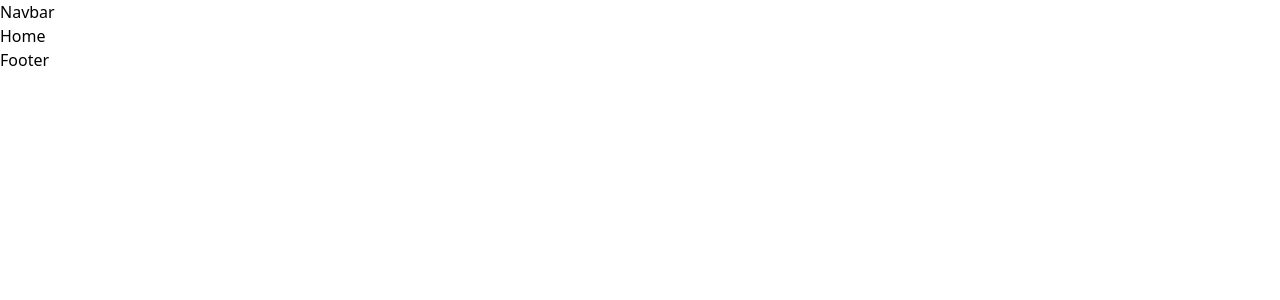
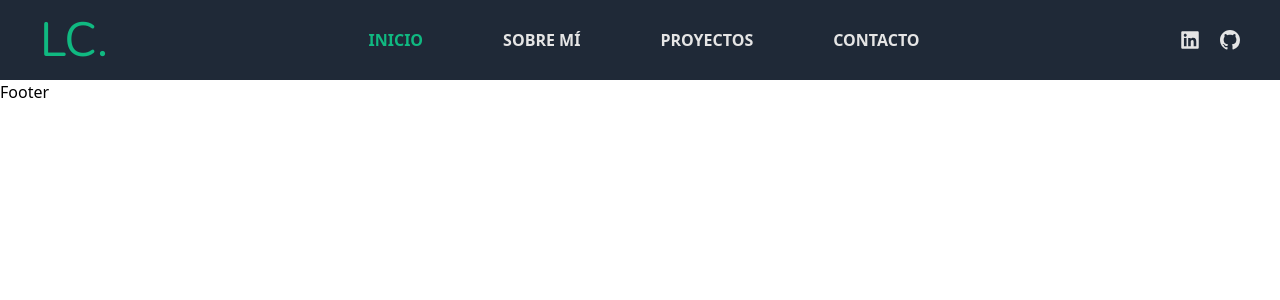
Before and after one commit to ElCabal/PortfolioWeb, a React (Vite) app: page / in a window 1280 px wide. Shown: the top 300 px of the page. Built offline with nearby package versions, Linux system fonts and the light colour scheme.

Commit message:
navbar funcionalidad

```diff
--- a/index.html
+++ b/index.html
@@ -1,13 +1,19 @@
 <!DOCTYPE html>
 <html lang="en">
+
 <head>
   <meta charset="UTF-8" />
   <link rel="icon" type="image/svg+xml" href="/src/favicon.svg" />
   <meta name="viewport" content="width=device-width, initial-scale=1.0" />
-    <title>Vite App</title>
+  <link rel="preconnect" href="https://fonts.googleapis.com">
+  <link rel="preconnect" href="https://fonts.gstatic.com" crossorigin>
+  <link href="https://fonts.googleapis.com/css2?family=Nunito:wght@400;700;900&display=swap" rel="stylesheet">
+  <title>Portfolio Luis Cabal</title>
 </head>
+
 <body>
   <div id="root"></div>
   <script type="module" src="/src/main.jsx"></script>
 </body>
+
 </html>
--- a/package.json
+++ b/package.json
@@ -10,6 +10,7 @@
   "dependencies": {
     "react": "^17.0.2",
     "react-dom": "^17.0.2",
+    "react-icons": "^4.3.1",
     "react-router-dom": "^6.3.0"
   },
   "devDependencies": {
--- a/src/components/Navbar.jsx
+++ b/src/components/Navbar.jsx
@@ -1,9 +1,101 @@
-import React from 'react'
+import React from "react";
+import { CgMenuCheese, CgClose } from "react-icons/cg";
+import { FaLinkedin } from "react-icons/fa";
+import { GoMarkGithub } from "react-icons/go";
+import { NavLink } from "react-router-dom";
+import { useState } from "react";
 
 const Navbar = () => {
+  const [isOpen, setIsOpen] = useState(false);
+
   return (
-    <div>Navbar</div>
-  )
-}
+    <nav className=" bg-gray-800 text-neutral-200 h-20 flex justify-between items-center px-10 md:px-18 relative  ">
+      <NavLink to="/" className="text-5xl text-emerald-500 font-nunito">
+        LC.
+      </NavLink>
+      <div className="hidden md:flex gap-10 lg:gap-20 text-1xl font-semibold">
+        <NavLink
+          to="/"
+          className={({ isActive }) =>
+            isActive ? "text-emerald-500" : "inactive"
+          }
+        >
+          INICIO
+        </NavLink>
+        <NavLink
+          to="about"
+          className={({ isActive }) =>
+            isActive ? "text-emerald-500" : "inactive"
+          }
+        >
+          SOBRE MÍ
+        </NavLink>
+        <NavLink
+          to="works"
+          className={({ isActive }) =>
+            isActive ? "text-emerald-500" : "inactive"
+          }
+        >
+          PROYECTOS
+        </NavLink>
+        <NavLink
+          to="contact"
+          className={({ isActive }) =>
+            isActive ? "text-emerald-500" : "inactive"
+          }
+        >
+          CONTACTO
+        </NavLink>
+      </div>
+      <div className="hidden md:flex text-xl gap-5 ">
+        <FaLinkedin className=" cursor-pointer hover:text-amber-600" />
+        <GoMarkGithub />
+      </div>
+      <div className="text-4xl md:hidden" onClick={() => setIsOpen(!isOpen)}>
+        {!isOpen ? <CgMenuCheese /> : <CgClose />}
+      </div>
+      {isOpen && (
+        <div className="flex flex-col absolute bg-gray-900 w-full top-full left-0 py-28 justify-center items-center gap-16 font-semibold text-xl md:hidden">
+          <NavLink
+            to="/"
+            className={({ isActive }) =>
+              isActive ? "text-emerald-500" : "inactive"
+            }
+            onClick={() => setIsOpen(false)}
+          >
+            INICIO
+          </NavLink>
+          <NavLink
+            to="about "
+            className={({ isActive }) =>
+              isActive ? "text-emerald-500" : "inactive"
+            }
+            onClick={() => setIsOpen(false)}
+          >
+            SOBRE MÍ
+          </NavLink>
+          <NavLink
+            to="works"
+            className={({ isActive }) =>
+              isActive ? "text-emerald-500" : "inactive"
+            }
+            onClick={() => setIsOpen(false)}
+          >
+            PROYECTOS
+          </NavLink>
+          <NavLink
+            to="contact"
+            className={({ isActive }) =>
+              isActive ? "text-emerald-500" : "inactive"
+            }
+            onClick={() => setIsOpen(false)}
+          >
+            CONTACTO
+          </NavLink>
+        </div>
+      )}
+    </nav>
+  );
+};
 
-export default Navbar
+export default Navbar;
--- a/src/views/Home.jsx
+++ b/src/views/Home.jsx
@@ -1,9 +1,7 @@
-import React from 'react'
+import React from "react";
 
 const Home = () => {
-  return (
-    <div>Home</div>
-  )
-}
+  return <div></div>;
+};
 
-export default Home
+export default Home;
--- a/tailwind.config.js
+++ b/tailwind.config.js
@@ -1,7 +1,11 @@
 module.exports = {
   content: ["./src/**/*.{js,jsx,ts,tsx}"],
   theme: {
-    extend: {},
+    extend: {
+      fontFamily: {
+        nunito: ["Nunito", "sans-serif"],
+      },
+    },
   },
   plugins: [],
 };
```
Also changed, not shown: 1 other file (tests, documents, lock files or other folders). Lines whose indentation alone changed are shown as unchanged.
